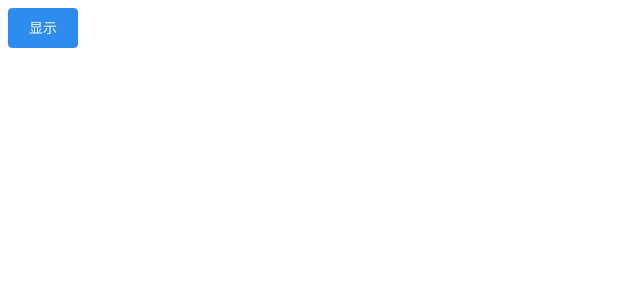
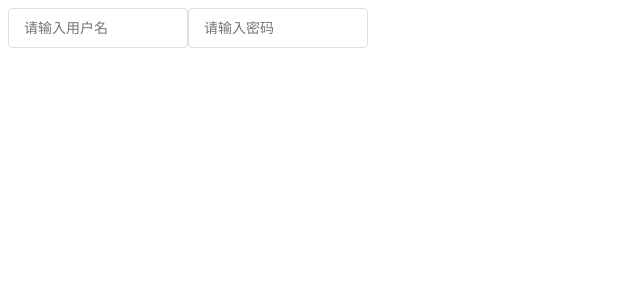
Before and after one commit to Phoebe0626/orange-ui, a Vue app: page / in a window 1280 px wide. Shown: the top 300 px of the page, without its empty margins (0-640 px from the left). Built offline with nearby package versions, Linux system fonts and the light colour scheme.

Commit message:
input组件基本结构和常用属性

```diff
--- a/src/App.vue
+++ b/src/App.vue
@@ -1,97 +1,21 @@
 <template>
   <div id="app">
-    <!-- <div class="row">
-      <o-button type="primary">按钮</o-button>
-      <o-button type="success">按钮</o-button>
-      <o-button type="info">按钮</o-button>
-      <o-button type="warning">按钮</o-button>
-      <o-button type="error">按钮</o-button>
-      <o-button>按钮</o-button>
-    </div>
-    <div class="row">
-      <o-button ghost type="primary">按钮</o-button>
-      <o-button ghost type="success">按钮</o-button>
-      <o-button ghost type="info">按钮</o-button>
-      <o-button ghost type="warning">按钮</o-button>
-      <o-button ghost type="error">按钮</o-button>
-      <o-button ghost>按钮</o-button>
-    </div>
-    <div class="row">
-      <o-button round ghost type="primary">按钮</o-button>
-      <o-button round ghost type="success">按钮</o-button>
-      <o-button round ghost type="info">按钮</o-button>
-      <o-button round ghost type="warning">按钮</o-button>
-      <o-button round ghost type="error">按钮</o-button>
-      <o-button round ghost>按钮</o-button>
-    </div>
-    <div class="row">
-      <o-button circle ghost type="primary">拆</o-button>
-      <o-button circle ghost type="success">拆</o-button>
-      <o-button circle ghost type="info">拆</o-button>
-      <o-button circle ghost type="warning">拆</o-button>
-      <o-button circle ghost type="error">拆</o-button>
-      <o-button circle ghost>拆</o-button>
-    </div>
-    <div class="row">
-      <o-button type="success" icon="o-icon-home">home</o-button>
-      <o-button icon="o-icon-delete" circle @click="fn"></o-button>
-    </div>
-    <div class="row">
-      <o-button disabled type="primary">按钮</o-button>
-      <o-button disabled type="success">按钮</o-button>
-      <o-button disabled type="info">按钮</o-button>
-      <o-button disabled type="warning">按钮</o-button>
-      <o-button disabled type="error">按钮</o-button>
-      <o-button disabled>按钮</o-button>
-    </div>
-    <div class="row">
-      <o-button ghost disabled type="primary">按钮</o-button>
-      <o-button ghost disabled type="success">按钮</o-button>
-      <o-button ghost disabled type="info">按钮</o-button>
-      <o-button ghost disabled type="warning">按钮</o-button>
-      <o-button ghost disabled type="error">按钮</o-button>
-      <o-button ghost disabled>按钮</o-button>
-    </div> -->
-
-    <!-- <o-dialog title="温馨提示" width="60%" top="200px"></o-dialog> -->
-    <o-button type="primary" @click="visible = true">显示</o-button>
-    <o-dialog :visible.sync="visible">
-      <ul>
-        <li>1</li>
-        <li>2</li>
-        <li>3</li>
-      </ul>
-      <template #footer>
-        <o-button type="primary" @click="visible = false">确定</o-button>
-        <o-button @click="visible = false">取消</o-button>
-      </template>
-    </o-dialog>
+    <o-input
+      placeholder="请输入用户名"
+    ></o-input>
+    <o-input placeholder="请输入密码" type="password"></o-input>
   </div>
 </template>
 
 <script>
 export default {
-  name: 'App',
-  data () {
-    return {
-      visible: false
-    }
-  },
-  methods: {
-    fn (e) {
-      console.log(e, '触发点击事件')
-    }
-  }
 }
 </script>
 
 <style lang="scss">
-.row {
-  padding: 10px;
-  background-color: #bec8c8;
-  margin-bottom: 20px;
-  .o-button {
-    margin-right: 20px;
+#app {
+  .o-input {
+    width: 180px;
   }
 }
 </style>
--- /dev/null
+++ b/src/components/input.vue
@@ -0,0 +1,73 @@
+<template>
+  <div class="o-input">
+    <input
+      class="o-input__inner"
+      :type="type"
+      :class="{'is-disabled': disabled}"
+      :placeholder="placeholder"
+      :name="name"
+      :disabled="disabled"
+    >
+  </div>
+</template>
+
+<script>
+export default {
+  name: 'OInput',
+  props: {
+    placeholder: {
+      type: String,
+      default: ''
+    },
+    type: {
+      type: String,
+      default: 'text'
+    },
+    name: {
+      type: String,
+      default: ''
+    },
+    disabled: {
+      type: Boolean,
+      default: false
+    }
+  }
+}
+</script>
+
+<style lang="scss">
+  .o-input {
+    width: 100%;
+    position: relative;
+    font-size: 14px;
+    display: inline-block;
+    .o-input__inner {
+      -webkit-appearance: none;
+      background-color: #fff;
+      background-image: none;
+      border-radius: 4px;
+      border: 1px solid #dcdfe6;
+      box-sizing: border-box;
+      color: #606266;
+      display: inline-block;
+      font-size: inherit;
+      height: 40px;
+      line-height: 40px;
+      outline: none;
+      padding: 0 15px;
+      transition: border-color .2s cubic-bezier(.645, .045, .355, 1);
+      width: 100%;
+      &:focus {
+        outline: none;
+        border-color: #409eff;
+      }
+      // 禁用的样式
+      &.is-disabled {
+        background-color: #f5f7fa;
+        border-color: #e4e7ed;
+        color: #c0c4cc;
+        cursor: not-allowed;
+      }
+    }
+  }
+</style>
--- a/src/main.js
+++ b/src/main.js
@@ -4,12 +4,15 @@ import App from './App.vue'
 import OButton from './components/button.vue'
 // 引入 dialog 组件
 import ODialog from './components/dialog.vue'
+// 引入 input 组件
+import OInput from './components/input.vue'
 // 引入字体图标
 import './assets/fonts/iconfont.css'
 Vue.config.productionTip = false
 
 Vue.component(OButton.name, OButton)
 Vue.component(ODialog.name, ODialog)
+Vue.component(OInput.name, OInput)
 
 new Vue({
   render: h => h(App)
```
Also changed, not shown: src/App 备份.vue (added, +97 -0 lines).
